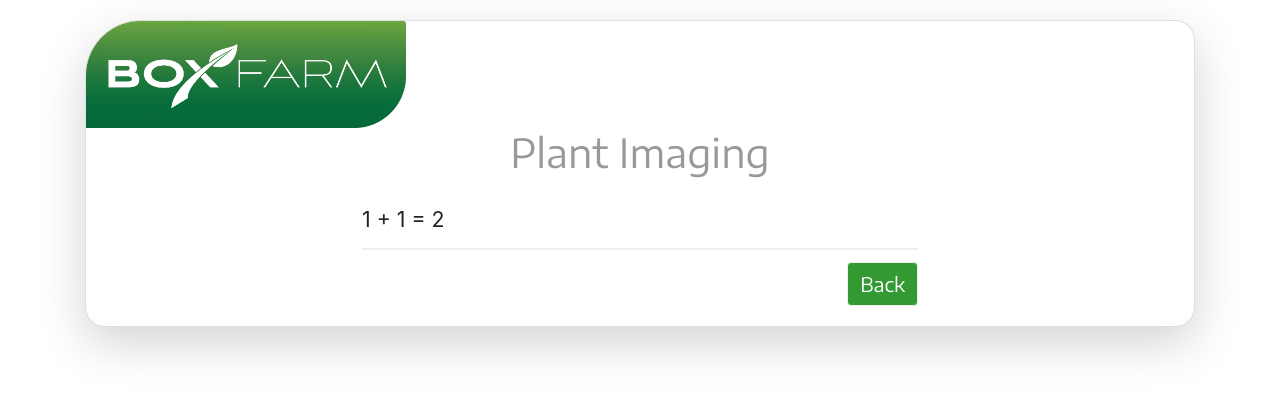
After one commit to jamesthesken/boxfarm, a Node server app: page /imaging.html in a window 1280 px wide. The commit adds this page. Shown: the top 395 px of the page. Run offline with Node 20, Linux system fonts and the light colour scheme.

```diff
--- a/gui/package.json
+++ b/gui/package.json
@@ -9,6 +9,7 @@
   "author": "",
   "license": "ISC",
   "dependencies": {
+    "ejs": "^2.6.1",
     "express": "^4.16.4",
     "fast-csv": "^2.5.0",
     "jsdoc": "^3.6.1",
--- a/gui/public/index.html
+++ b/gui/public/index.html
@@ -1,6 +1,6 @@
 <!DOCTYPE html>
 
-<!-- Version 0.5.4 -->
+<!-- Version 0.5.7 -->
 <!-- Author: Control Subsystem -->
 
 <html lang="en">
--- a/gui/public/settings.html
+++ b/gui/public/settings.html
@@ -1,6 +1,6 @@
 <!DOCTYPE html>
 
-<!-- Version 0.5.4 -->
+<!-- Version 0.5.7 -->
 <!-- Author: Control Subsystem -->
 
 <html lang="en">
--- a/gui/public/style.css
+++ b/gui/public/style.css
@@ -103,6 +103,10 @@ body{
   color: #999;
 }
 
+.card-top {
+  margin-top: 20px;
+}
+
 /* Default. */
 .content-spacing {
   margin-left: 0px;
--- /dev/null
+++ b/gui/views/templates/imaging.ejs
@@ -0,0 +1,69 @@
+<!DOCTYPE html>
+
+<!-- Version 0.5.7 -->
+<!-- Author: Control Subsystem -->
+
+<html lang="en">
+  <head>
+    <title>Plant Imaging - Box Farm</title>
+    <meta charset="utf-8">
+    <meta name="viewport" content="width=device-width, initial-scale=1">
+
+    <script src="jquery-3.3.1.min.js"></script>
+
+    <link rel="stylesheet" href="bootstrap-4.2.1/bootstrap.min.css">
+    <script src="popper-1.14.17/popper.min.js"></script>
+    <script src="bootstrap-4.2.1/bootstrap.min.js"></script>
+
+    <!--Fonts-->
+    <link href="Space_Mono.css" rel="stylesheet">
+    <link href="Encode_Sans_Semi_Expanded.css" rel="stylesheet">
+
+    <!-- Box Farm stylesheets. -->
+    <link rel="stylesheet" href="style.css">
+  </head>
+
+  <body>
+    <div class="container">
+      <div class="card card-top box box-main shadow-lg">
+        <!-- Card heading. -->
+        <div class="row">
+          <div class="col">
+            <!-- Moved border style definition to style.css and referenced to its top-level div. -->
+            <!-- Need to move logo slightly to the left. -->
+            <a href="index.html"><img src="box-farm-logo.png" class="card-img-top" alt="Box Farm Home"></a>
+            <h1 class="left-card text-center">Plant Imaging</h1>
+          </div>
+        </div>
+
+        <div class="card-body content-spacing">
+          <div class="row">
+            <div class="col-12">
+              <%= "1 + 1 = " + ( 1 + 1 ) %>
+            </div>
+          </div>
+
+          <div class="horizontal-bar"></div>
+
+          <!-- Footer -->
+          <div class="row">
+            <div class="col-12 text-right">
+              <button type="button" id="imaging-btn-back" class="btn btn-primary">Back</button>
+            </div>
+          </div>
+        </div>
+      </div>
+    </div>
+
+    <script>
+      var backBtn = document.getElementById( "imaging-btn-back" );
+
+      backBtn.addEventListener(
+        "mouseup",
+        function() {
+          window.location.href = ".";
+        }
+      );
+    </script>
+  </body>
+</html>
--- a/gui/webserver.js
+++ b/gui/webserver.js
@@ -55,19 +55,26 @@ io.on('connection', function(socket){
 });
 */
 
+app.set('views', __dirname + '/views');
+app.set('view engine', 'ejs');
+
 app.use(express.static(path.join(__dirname, 'js')));
 app.use(express.static(path.join(__dirname, 'css')));
 app.use(express.static(path.join(__dirname, 'assets')));
 app.use(express.static(path.join(__dirname, 'public')));
-
-app.set('views', __dirname + '/views');
-app.set('view engine', 'html');
 
 app.use( bodyParser.urlencoded( { extended: true } ) );
 
 app.get('/', function(req, res){
     res.render('home');
 });
+
+app.get(
+  '/imaging.html',
+  (req, res) => {
+    res.render('templates/imaging');
+  }
+);
 
 // Send the settings data to the client.
 app.post(
@@ -127,7 +134,7 @@ app.post(
       }
     );
 
-    console.log( Date.now() + ': Bluelab data was sent to client. ' + req.ip + '.' );
+    console.log( Date.now() + ': Bluelab data was sent to client ' + req.ip + '.' );
   }
 );
 
```
Also changed, not shown: 1 other file.
